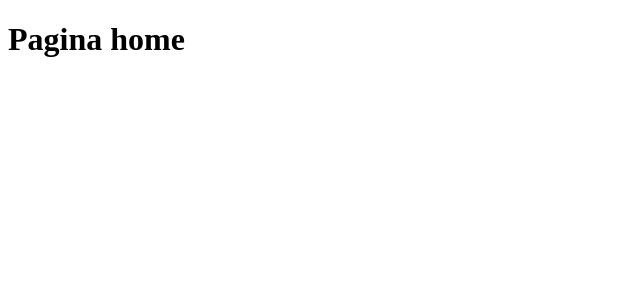
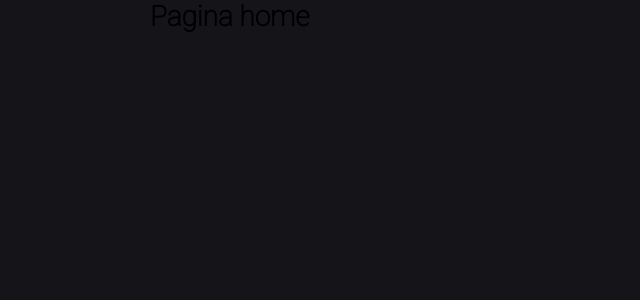
Before and after one commit to FelixEugenio/RocketShoes, a React (Create React App) app: page / in a window 1280 px wide. Shown: the top 300 px of the page, without its empty margins (0-640 px from the left). Built offline with nearby package versions, Linux system fonts and the light colour scheme.

Commit message:
rocketshoes

```diff
--- a/package.json
+++ b/package.json
@@ -10,6 +10,7 @@
     "react-dom": "^17.0.2",
     "react-router-dom": "^5.3.0",
     "react-scripts": "4.0.3",
+    "styled-components": "^5.3.3",
     "web-vitals": "^1.0.1"
   },
   "scripts": {
--- a/src/App.js
+++ b/src/App.js
@@ -1,12 +1,14 @@
 import React from "react";
 import { BrowserRouter } from "react-router-dom";
 import Routes from "./routes";
+import GlobalStyle from './styles/global';
 
 function App() {
   return (
       <BrowserRouter>
       {/*</*Header/>*/}
       <Routes />
+      <GlobalStyle/>
       </BrowserRouter>
   );
 
--- /dev/null
+++ b/src/styles/global.js
@@ -0,0 +1,34 @@
+import { createGlobalStyle } from "styled-components";
+
+import background from '../assets/images/background.svg';
+
+export default createGlobalStyle `
+@import url('https://fonts.googleapis.com/css2?family=Roboto:wght@100&display=swap');
+*{
+    margin: 0;
+    padding: 0;
+    outline: 0;
+    box-sizing: border-box;
+
+}
+
+body{
+    background: #191921 url(${background}) no-repeat center top;
+    -webkit-font-smoothing: antialiased;
+}
+
+body , input , button {
+    font: 14px Roboto, sans-serif;
+}
+
+#root{
+    max-width: 1020px;
+    margin: 0 auto;
+    padding: 0 20px 50px;
+}
+
+button {
+    cursor: pointer ;
+}
+
+`;
```
Also changed, not shown: src/assets/images/background.svg (added), 1 other file (tests, documents, lock files or other folders).
